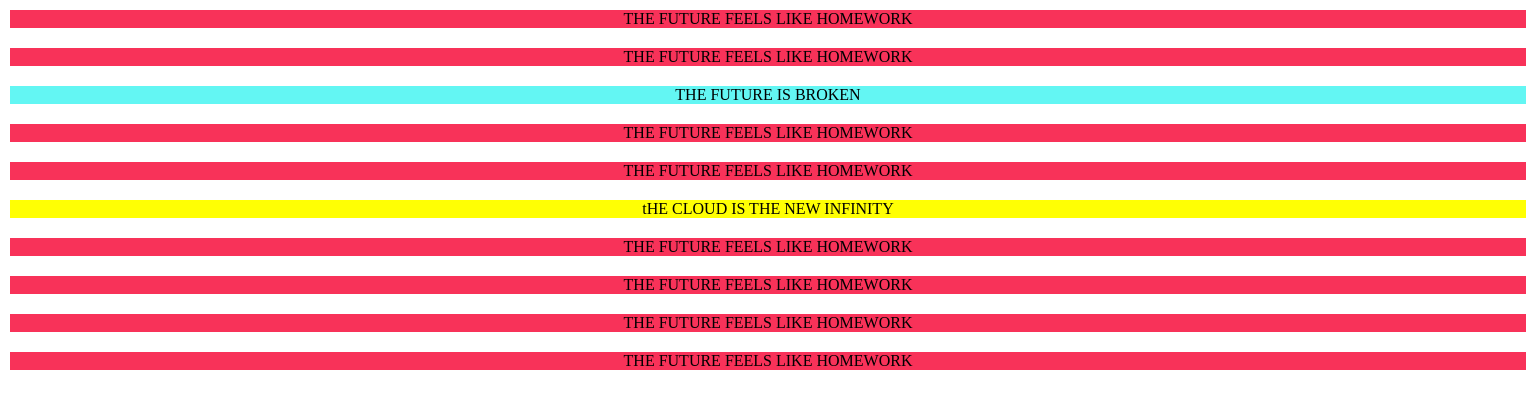
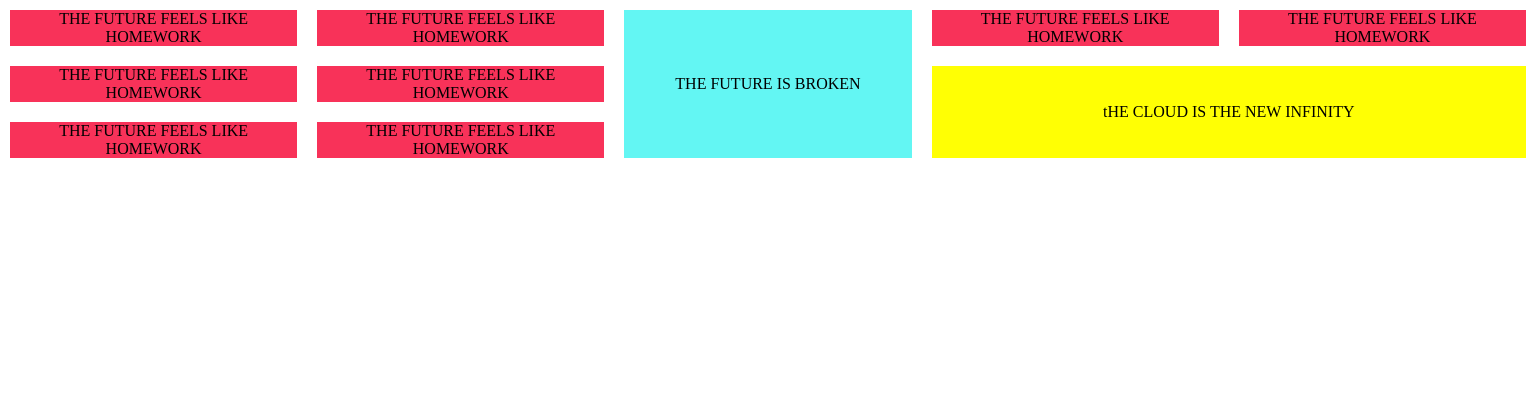
Before and after one commit to thibautherremans/2imd-dev-portfolio, a plain HTML site: page lab 2 - grid/thefuture/THEFUTURE.html in a window 1536 px wide. Drawn offline with Linux system fonts and the light colour scheme.

Commit message:
Grid is af, de hoogtes zijn niet even mooi dus pas nog aan eventueel

```diff
--- a/lab 2 - grid/thefuture/layout.css
+++ b/lab 2 - grid/thefuture/layout.css
@@ -17,10 +17,33 @@
 
 #future{
     display:grid;
-    grid-template-rows: repeat(10, 1fr);
+    grid-template-rows: repeat(10,1fr);
 }
 
 #future div{
+    display: flex;
+    justify-content: center;
+    align-items: center;
     margin: 10px;
     text-align: center;
 }
+
+@media(min-width:800px){
+    #future{
+        display:grid;
+        grid-template-columns: 1fr 1fr;
+    }
+}
+@media(min-width:1400px){
+    #future{
+        display:grid;
+        grid-template-columns: 1fr 1fr 1fr 1fr 1fr;
+        grid-template-rows: 1fr 1fr 1fr 1fr 1fr;
+    }
+    #b1{
+        grid-area: 1/3/4/3;
+    }
+    #y1{
+        grid-area:2/4/4/6;
+    }
+}
```
